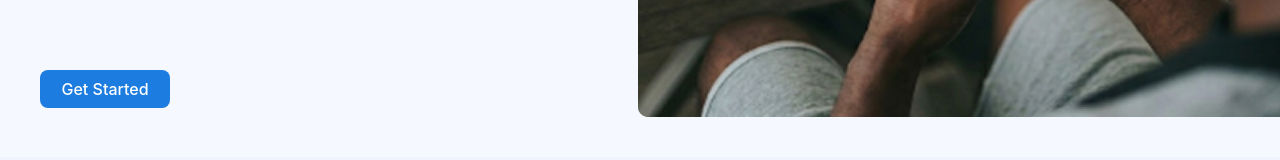
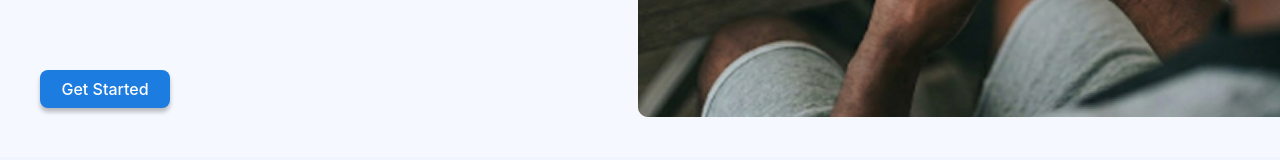
Before and after one commit to Tenney-olarh/TADAT, a React (Vite) app: page / in a window 1280 px wide. Shown: the part 506-666 px from the top of the page. Built offline with nearby package versions, Linux system fonts and the light colour scheme.

Commit message:
added shadow to button in home.jsx

```diff
--- a/src/Components/Landing/Home.jsx
+++ b/src/Components/Landing/Home.jsx
@@ -14,7 +14,7 @@ import HomeImage from "../../assets/Rectangle 92.png";
                 seamless data top-ups paid directly to your <br />
                 mobile carrier.
               </p>
-              <button className="w-[130px] h-[38px] rounded-[8px] bg-[#1C7CDF] text-[#FFFFFF] font-medium cursor-pointer hover:bg-[#1C7CDF]/80 pt-[0px]">
+              <button className="w-[130px] h-[38px] rounded-[8px] bg-[#1C7CDF] text-[#FFFFFF] font-medium cursor-pointer shadow-[0px_4px_4px_0px_rgba(0,0,0,0.25)] hover:bg-[#1C7CDF]/80 pt-[0px]">
                 Get Started
               </button>
             </div>
```
